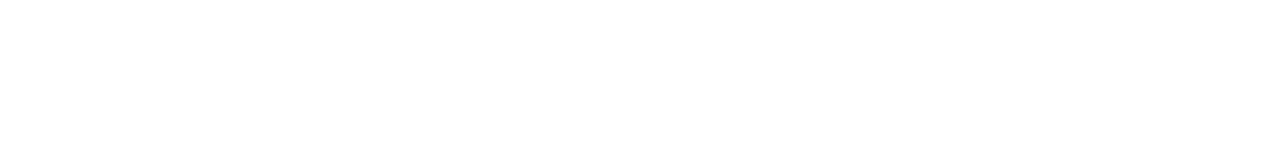
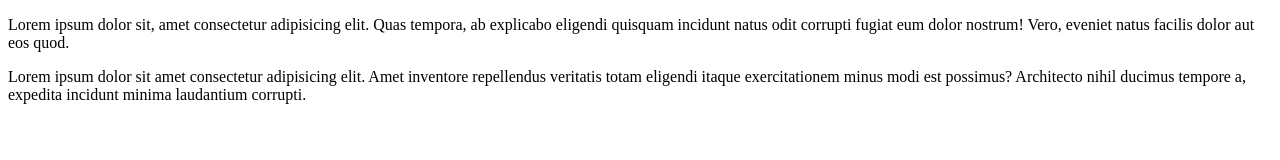
Before and after one commit to AimarGende/ej6-control-versiones, a plain HTML site: page index.html in a window 1280 px wide. Drawn offline with Linux system fonts and the light colour scheme.

Commit message:
vgwiogneio

```diff
--- a/index.html
+++ b/index.html
@@ -7,6 +7,7 @@
     <title>Document</title>
 </head>
 <body>
-
+    <p>Lorem ipsum dolor sit, amet consectetur adipisicing elit. Quas tempora, ab explicabo eligendi quisquam incidunt natus odit corrupti fugiat eum dolor nostrum! Vero, eveniet natus facilis dolor aut eos quod.</p>
+    <p>Lorem ipsum dolor sit amet consectetur adipisicing elit. Amet inventore repellendus veritatis totam eligendi itaque exercitationem minus modi est possimus? Architecto nihil ducimus tempore a, expedita incidunt minima laudantium corrupti.</p>
 </body>
 </html>
```
